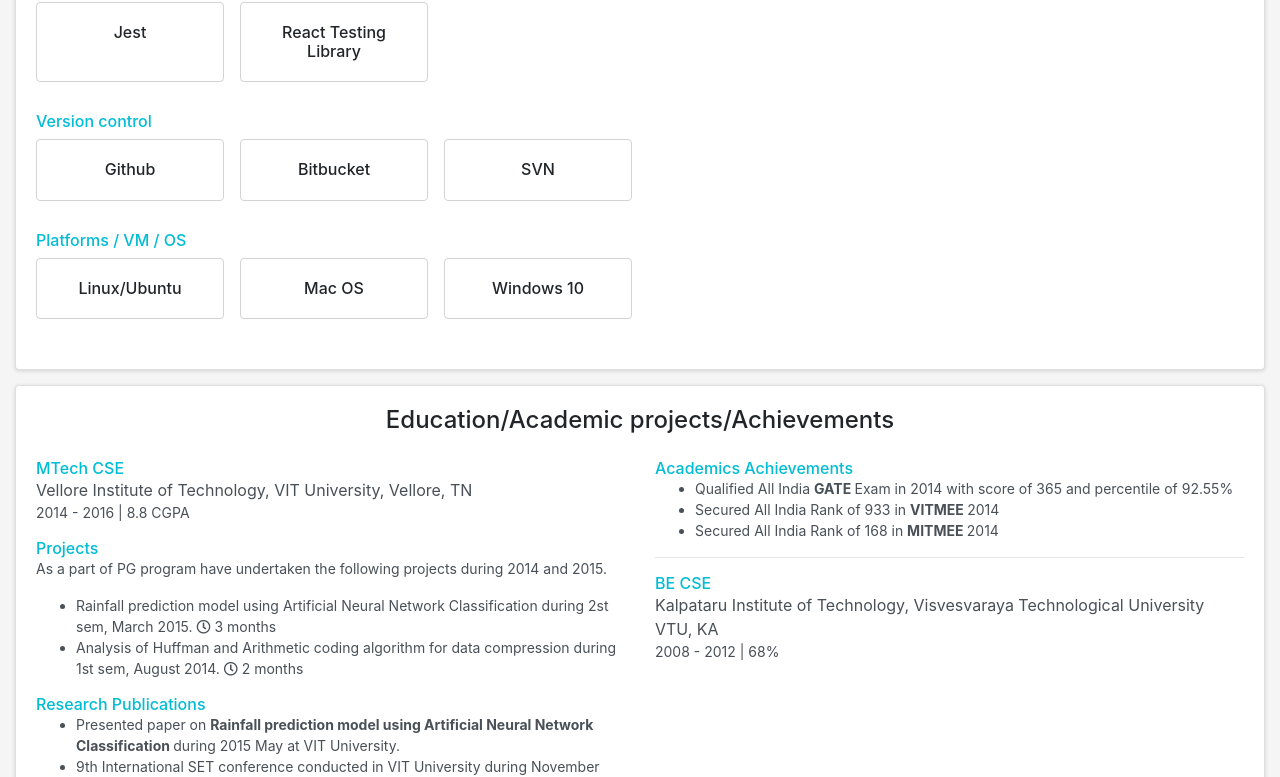
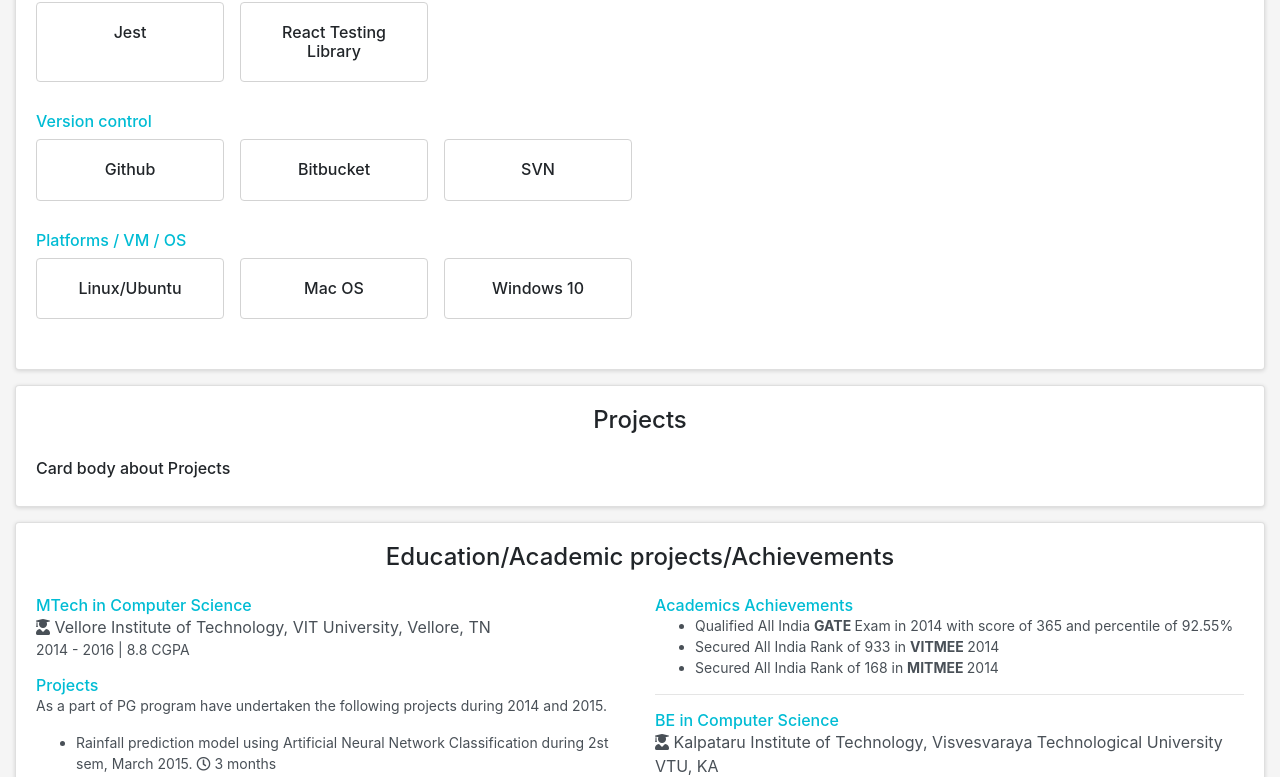
Before and after one commit to pravn27/dev-portfolio, a React (Create React App) app: page / in a window 1280 px wide. Shown: the part 1984-2761 px from the top of the page. Built offline with nearby package versions, Linux system fonts and the light colour scheme.

Commit message:
Adding contact, projects section

```diff
--- a/src/App.js
+++ b/src/App.js
@@ -5,7 +5,7 @@ import BasicInfo from "./sections/BasicInfo/BasicInfo";
 import Experience from "./sections/Experience/Experience";
 import Skills from "./sections/Skills/Skills";
 import Education from "./sections/Education/Education";
-import Books from "./sections/Books/Books";
+import Projects from "./sections/Projects/Projects";
 import Contact from "./sections/Contact/Contact";
 
 const App = () => {
@@ -14,8 +14,8 @@ const App = () => {
       <BasicInfo />
       <Experience />
       <Skills />
+      <Projects />
       <Education />
-      <Books />
       <Contact />
     </ThemeProvider>
   );
--- a/src/sections/BasicInfo/BasicInfo.js
+++ b/src/sections/BasicInfo/BasicInfo.js
@@ -26,10 +26,10 @@ const BasicInfo = () => {
             className="btn btn-light mr-2"
             onClick={() => (window.location = "mailto:no-reply@example.com")}
           >
-            <i className="fas fa-paper-plane"></i> Hire Me
+            <i className="fas fa-paper-plane"></i> HIRE ME
           </button>
           <button className="btn btn-light">
-            <i className="fas fa-download"></i> Download My Resume
+            <i className="fas fa-download"></i> DOWNLOAD CV
           </button>
         </div>
       </LinkContainer>
--- a/src/sections/Education/Education.js
+++ b/src/sections/Education/Education.js
@@ -7,9 +7,10 @@ const Education = () => {
     <CustomCard title="Education/Academic projects/Achievements">
       <MainContainer className="row">
         <div className="col-md-6 mb-3">
-          <Title>MTech CSE</Title>
+          <Title>MTech in Computer Science</Title>
           <p className="m-0 secondary-color">
-            Vellore Institute of Technology, VIT University, Vellore, TN
+            <i className="fas fa-user-graduate"></i> Vellore Institute of
+            Technology, VIT University, Vellore, TN
           </p>
           <p className="secondary-color subtitle-text">
             2014 - 2016 | 8.8 CGPA
@@ -67,10 +68,10 @@ const Education = () => {
             </li>
           </ul>
           <hr />
-          <Title>BE CSE</Title>
+          <Title>BE in Computer Science</Title>
           <p className="m-0 secondary-color">
-            Kalpataru Institute of Technology, Visvesvaraya Technological
-            University VTU, KA
+            <i className="fas fa-user-graduate"></i> Kalpataru Institute of
+            Technology, Visvesvaraya Technological University VTU, KA
           </p>
           <p className="secondary-color subtitle-text">2008 - 2012 | 68%</p>
         </div>
--- a/src/sections/Books/Books.js
+++ b/src/sections/Projects/Projects.js
@@ -1,12 +1,12 @@
 import React from "react";
 import CustomCard from "../../components/CustomCard/CustomCard";
 
-const Books = () => {
+const Projects = () => {
   return (
-    <CustomCard title="Favorite Books">
-      <h6>Card body about Books</h6>
+    <CustomCard title="Projects">
+      <h6>Card body about Projects</h6>
     </CustomCard>
   );
 };
 
-export default Books;
+export default Projects;
```
Also changed, not shown: src/sections/Projects/Styled.js (renamed from src/sections/Books/Styled.js).
